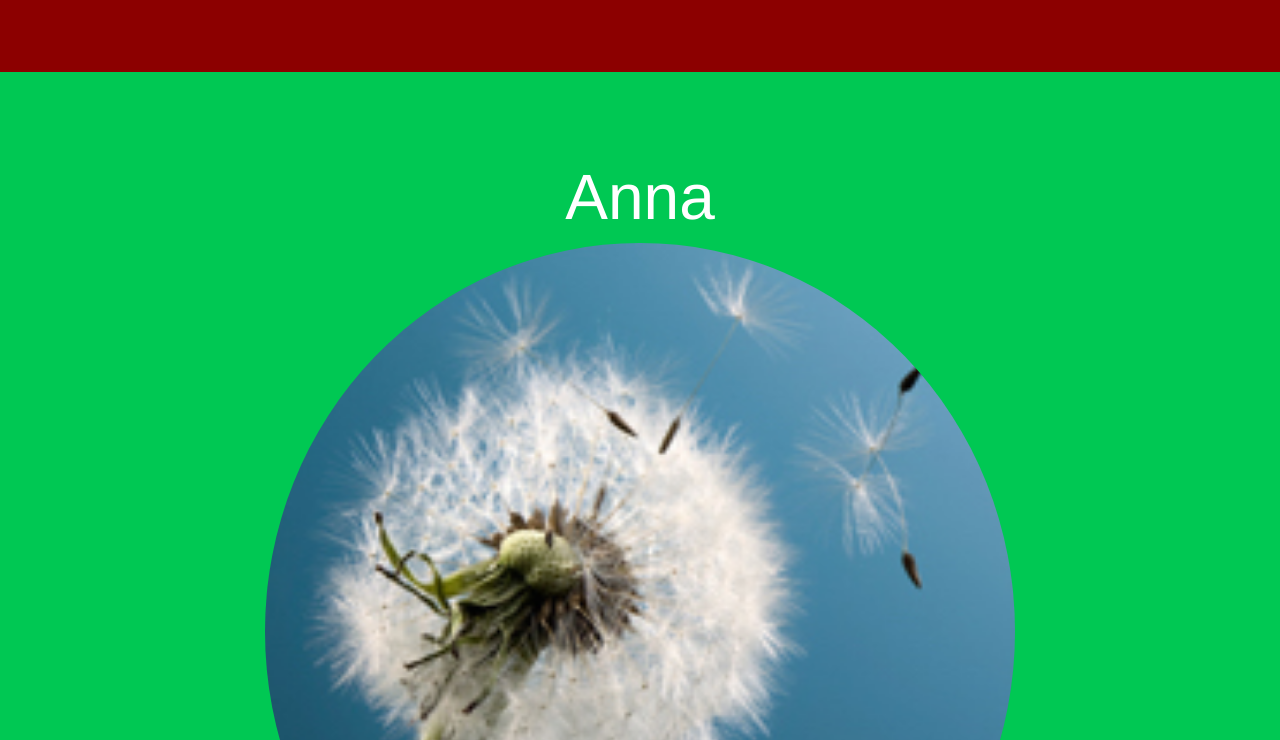
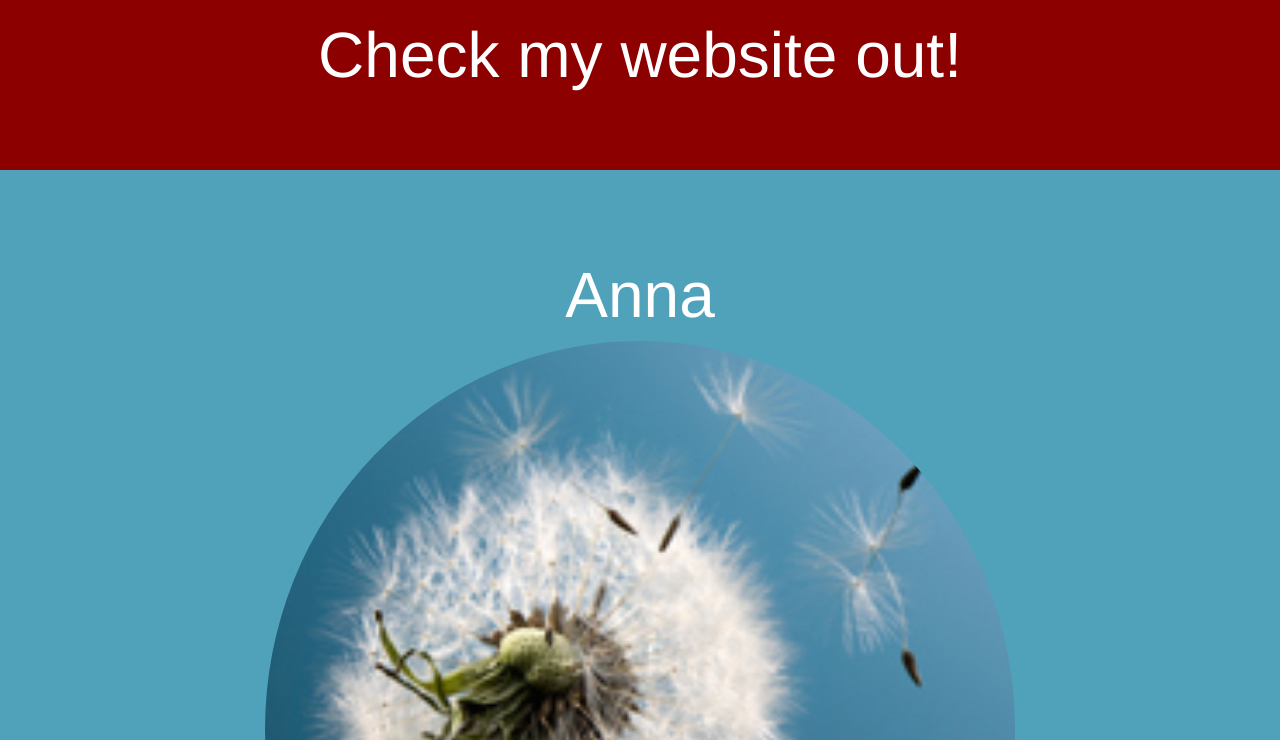
Before and after one commit to junseld/schnupperstudium2015, a website: page public/control.html in a window 1280 px wide. Shown: the part 7800-8540 px from the top of the page. Drawn offline with nearby package versions, Linux system fonts and the light colour scheme.

Commit message:
small changes

```diff
--- a/public/control.html
+++ b/public/control.html
@@ -43,7 +43,7 @@
       color: #ffffff;
   }
     .bg-9 {
-      background-color: #00C853;
+      background-color: #50A2BB;
       color: #ffffff;
   }
   .container-fluid {
```
Also changed, not shown: public/img/hannah.jpg, 1 other file.
